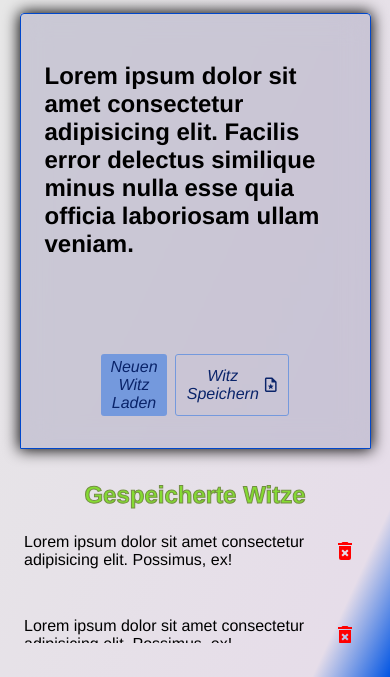
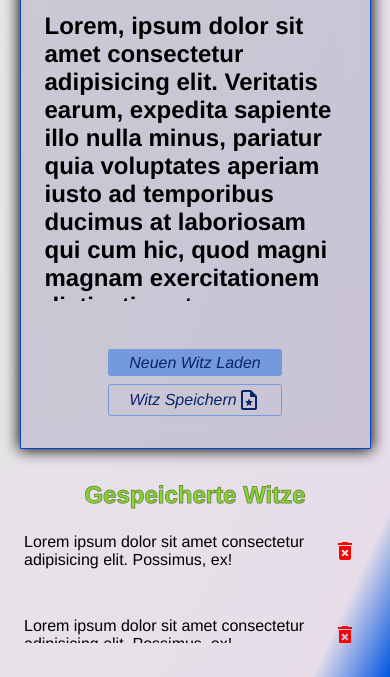
Before and after one commit to SilentCrouwd/Witze-App, a website built with Vite: page index.html in a window 390 px wide. Shown: the part 167-844 px from the top of the page. Built offline with nearby package versions, Linux system fonts and the light colour scheme.

Commit message:
Fix Jokes overflow set Direction Column at Mobile version

```diff
--- a/index.html
+++ b/index.html
@@ -13,12 +13,16 @@
       </div>
       <div class="Main">
         <h3 class="Main__Joke">
-          Lorem ipsum dolor sit amet consectetur adipisicing elit. Facilis error
-          delectus similique minus nulla esse quia officia laboriosam ullam
-          veniam.
+          Lorem, ipsum dolor sit amet consectetur adipisicing elit. Veritatis
+          earum, expedita sapiente illo nulla minus, pariatur quia voluptates
+          aperiam iusto ad temporibus ducimus at laboriosam qui cum hic, quod
+          magni magnam exercitationem distinctio est accusamus odio! Sunt
+          molestias repellendus perspiciatis quidem, odit velit vitae vel, nobis
+          dolorum cum, exercitationem provident repellat dolorem explicabo
+          similique incidunt commodi ratione? Impedit, ea praesentium.
         </h3>
         <div class="Main__BtnContainer">
-          <button class="Btn Btn--Load" >Neuen Witz Laden</button>
+          <button class="Btn Btn--Load">Neuen Witz Laden</button>
           <button class="Btn Btn--Inverted">
             Witz Speichern
             <svg
--- a/src/style.scss
+++ b/src/style.scss
@@ -105,6 +105,9 @@ body {
   position: relative;
 
   &__Joke {
+    overflow: auto;
+    scrollbar-width: none;
+    text-overflow: ellipsis;
     color: $text-color;
     font-size: 1.5rem;
     padding: 3rem 1.5rem;
@@ -114,7 +117,9 @@ body {
     width: 50%;
     margin: 2rem 0;
     display: flex;
+    flex-direction: column;
     justify-content: center;
+
     gap: 0.5rem;
   }
 }
@@ -170,6 +175,7 @@ body {
     }
     &__BtnContainer {
       margin: 0rem 0;
+      flex-direction: row;
     }
   }
   .Footer {
@@ -202,6 +208,9 @@ body {
     width: 80%;
     &__Joke {
       font-size: 2rem;
+    }
+    &__BtnContainer {
+      flex-direction: row;
     }
   }
   .Footer {
```
